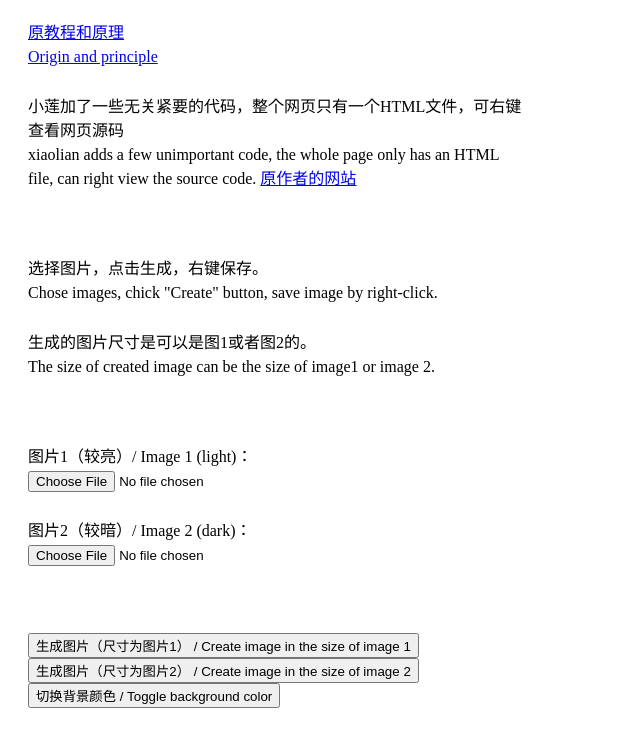
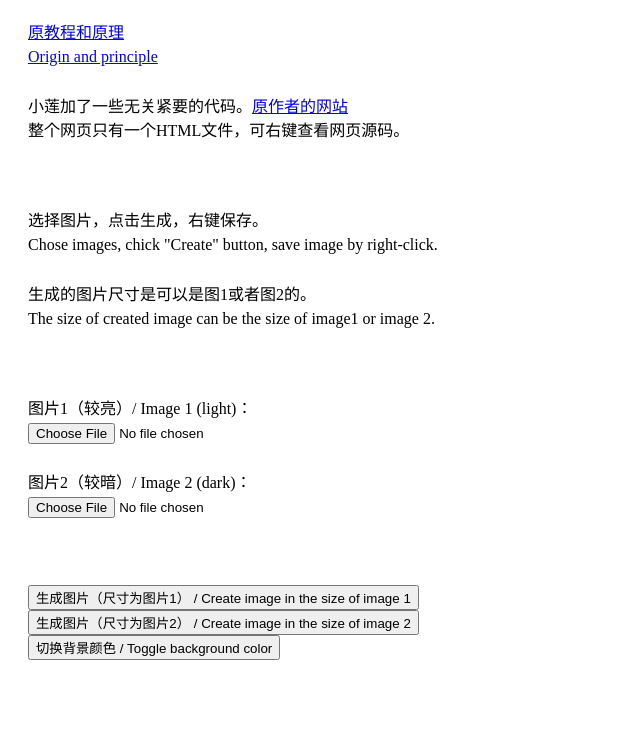
Before and after one commit to tap6/HidePics, a plain HTML site: page index.html in a window 1280 px wide. Shown: the whole page, without its empty margins (0-640 px from the left). Drawn offline with Linux system fonts and the light colour scheme.

Commit message:
Update index.html

```diff
--- a/index.html
+++ b/index.html
@@ -2,7 +2,7 @@
 <html>
 <head>
 	<meta charset="utf-8">
-	<title>PolyPNG by zcyzcy88 | 点击就变图片生成器</title>
+	<title>PolyPNG by zcyzcy88 changed by tap6 | 点击就变图片生成器</title>
 	<style type="text/css">
 		body {
 			line-height: 1.5;
@@ -29,10 +29,8 @@
 	</p>
 
 	<p>
-		小莲加了一些无关紧要的代码，整个网页只有一个HTML文件，可右键查看网页源码<br />
-		xiaolian adds a few unimportant code, the whole page only has an HTML file, can right view the source code.
-		<a href="http://zcyzcy88.github.io/PolyPNG/">原作者的网站
-		</a>
+		小莲加了一些无关紧要的代码。<a href="http://zcyzcy88.github.io/PolyPNG/">原作者的网站</a><br />
+		整个网页只有一个HTML文件，可右键查看网页源码。
 	</p>
 
 
```
